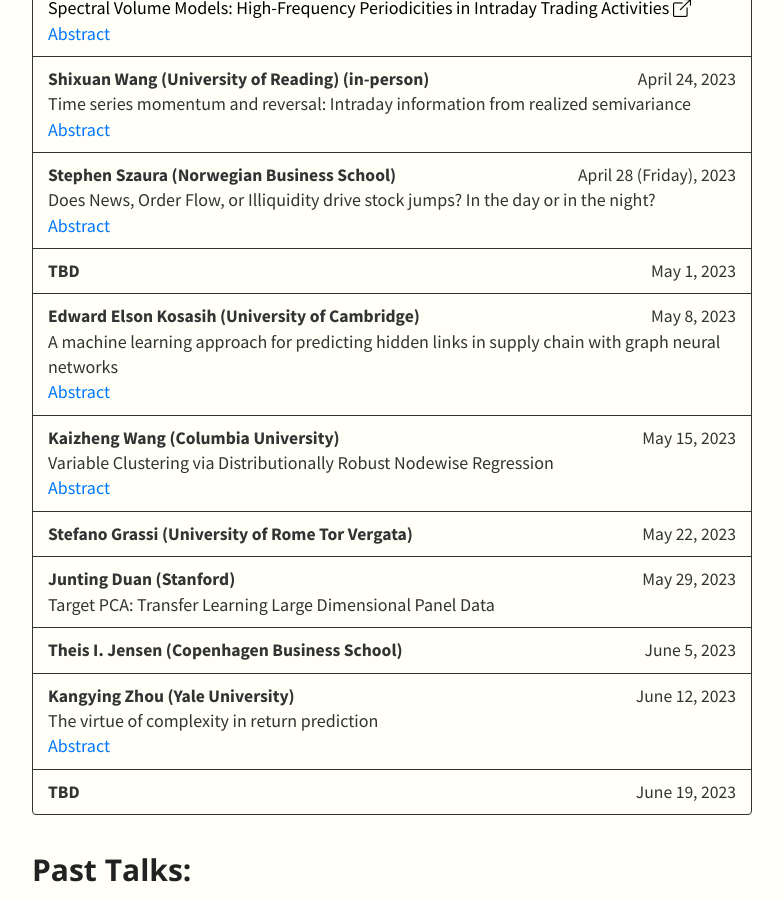
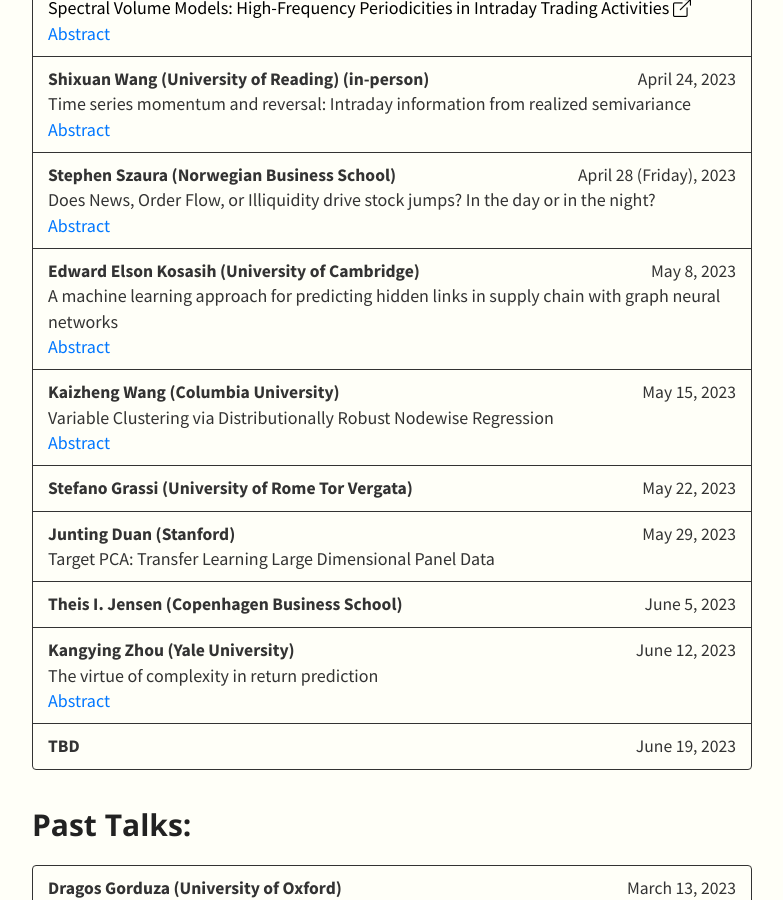
Before and after one commit to SML-Fin/SML-Fin.github.io, a Jekyll site: the page built from index.md, in a window 1280 px wide and 900 px high, scrolled down 630 px. Shown: the whole window, without its empty margins (248-1031 px from the left). Built offline with Jekyll 4.4.1, drawn with Linux system fonts in a browser that asks for light colours; nearby versions of some CDN libraries; our own code applies the rules of GitHub Pages for plain Markdown files.

Commit message:
Update talks.yml

```diff
--- a/_data/talks.yml
+++ b/_data/talks.yml
@@ -13,8 +13,6 @@
       date: April 28 (Friday), 2023
       title: Does News, Order Flow, or Illiquidity drive stock jumps? In the day or in the night?
       abstract: The overnight material news events and sources of stock illiquidity can be potentially important sources of jumps in stock returns. We find that for the average firm in the cross-section, stock illiquidity is more likely to drive a stock return jump than either day or overnight news flow frequency and content, however, for larger firms there is a higher likelihood that the stock return jump is driven by overnight news flow frequency. Yet our results find a larger idiosyncratic jump size for a higher number of day news articles than stock illiquidity for the average and large firms. Our results show how day and overnight news flow, stock illiquidity, and order flow are reflected in stock return jumps and idiosyncratic jump risk.
-    - speaker:  TBD
-      date: May 1, 2023
     - speaker: Edward Elson Kosasih (University of Cambridge)
       date: May 8, 2023
       title: A machine learning approach for predicting hidden links in supply chain with graph neural networks
```
